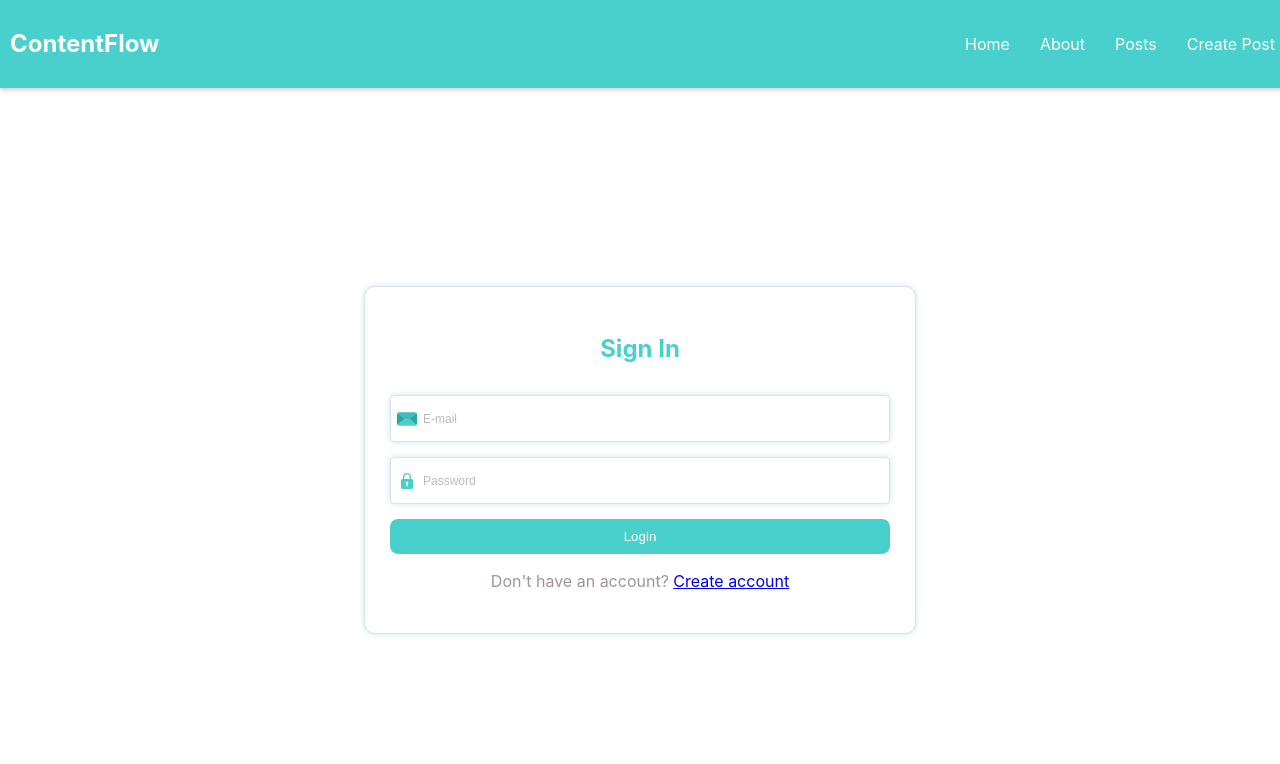
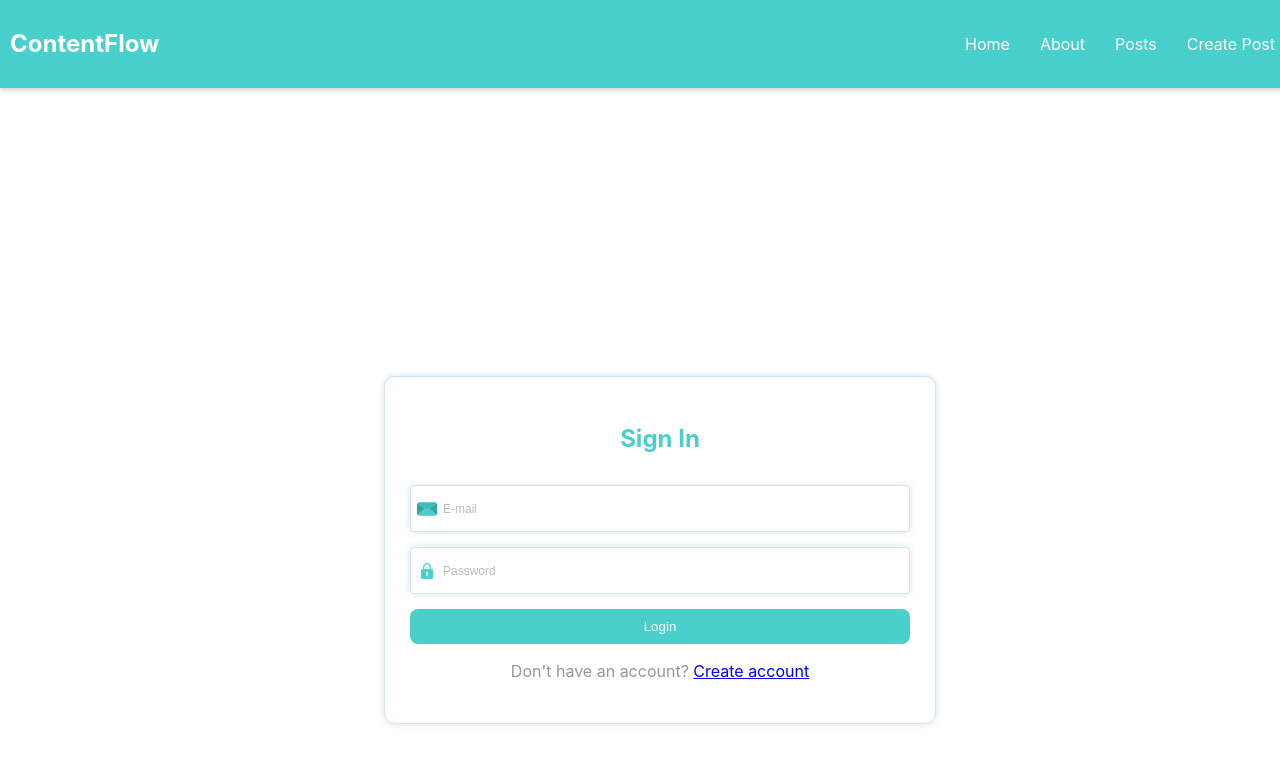
Before and after one commit to Thundem/ContentFlow, a React (Vite) app in the folder client/: page /login in a window 1280 px wide. Shown: the top 764 px of the page. Built offline with nearby package versions, Linux system fonts and the light colour scheme.

Commit message:
change style root component

```diff
--- a/client/src/index.css
+++ b/client/src/index.css
@@ -1,3 +1,16 @@
+body {
+  margin: 0;
+  min-width: 320px;
+  min-height: 100vh;
+}
+
+#root {
+  width: 100%;
+  padding-top: 90px;
+  margin-left: 20px;
+  margin-right: 20px;
+}
+
 :root {
   font-family: Inter, system-ui, Avenir, Helvetica, Arial, sans-serif;
   line-height: 1.5;
@@ -18,27 +31,9 @@
   -moz-osx-font-smoothing: grayscale;
 }
 
-#root {width: 100%}
-
-/* a {
-  font-weight: 500;
-  color: #646cff;
-  text-decoration: inherit;
-} */
-/* a:hover {
-  color: #535bf2;
-} */
-
-body {
-  margin: 0;
-  display: flex;
-  min-width: 320px;
-  min-height: 100vh;
-}
-
 @media (prefers-color-scheme: light) {
   :root {
-    color: #213547;
-    background-color: #ffffff;
+      color: #213547;
+      background-color: #ffffff;
   }
 }
```
